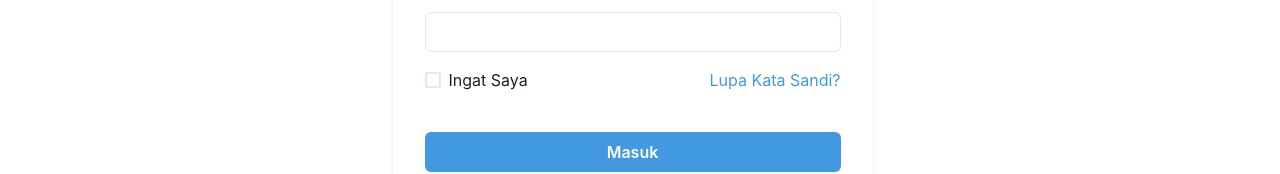
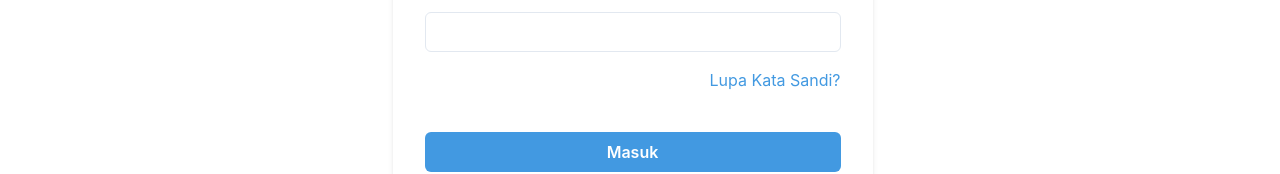
Before and after one commit to nabilaba/pusatngoding, a React (Create React App) app in the folder Frontend/: page /masuk in a window 1280 px wide. Shown: the part 347-521 px from the top of the page. Built offline with nearby package versions, Linux system fonts and the light colour scheme.

Commit message:
feat: Membuat login state disimpan ke localStorage

```diff
--- a/Frontend/src/api/API.js
+++ b/Frontend/src/api/API.js
@@ -1,4 +1,4 @@
-exports.BASE_URL = "http://localhost:8000"
-exports.ADMIN = exports.BASE_URL + "/admin"
-exports.MENTOR = exports.BASE_URL + "/mentor"
-exports.SISWA = exports.BASE_URL + "/siswa"
+exports.BASE_URL = "https://final-project-api-kel77.herokuapp.com";
+exports.ADMIN = exports.BASE_URL + "/admin";
+exports.MENTOR = exports.BASE_URL + "/mentor";
+exports.SISWA = exports.BASE_URL + "/siswa";
--- a/Frontend/src/components/Navbar.js
+++ b/Frontend/src/components/Navbar.js
@@ -70,6 +70,7 @@ export default function Navbar() {
   const HandleLogOut = () => {
     setIsLoggedOut();
     setLoggedAs("");
+    useLoginState.persist.clearStorage();
     navigate("/");
   };
 
--- a/Frontend/src/routes/dashboard/siswa/Siswa.js
+++ b/Frontend/src/routes/dashboard/siswa/Siswa.js
@@ -15,13 +15,12 @@ import {
   Icon,
   Stack,
 } from "@chakra-ui/react";
-import { useEffect, useState } from "react";
+import { useEffect } from "react";
 import { StarIcon, SearchIcon } from "@chakra-ui/icons";
 import { FaChalkboardTeacher, FaDollarSign } from "react-icons/fa";
 import { Link as LinkTo } from "react-router-dom";
 import { MENTOR } from "../../../api/API";
 import useSiswa from "../../../zustand/todoSiswa";
-import axios from "axios";
 
 export default function Siswa() {
   const { mentor, setMentor } = useSiswa();
--- a/Frontend/src/routes/login/Login.js
+++ b/Frontend/src/routes/login/Login.js
@@ -7,7 +7,6 @@ import {
   FormControl,
   FormLabel,
   Input,
-  Checkbox,
   Stack,
   Link,
   Button,
@@ -88,9 +87,8 @@ export default function Login() {
             <Stack
               direction={{ base: "column", sm: "row" }}
               align={"start"}
-              justify={"space-between"}
+              justify={"end"}
             >
-              <Checkbox mr={32}>Ingat Saya</Checkbox>
               <Link
                 color={useColorModeValue("accentLight.400", "accentDark.400")}
               >
--- a/Frontend/src/zustand/todoLogin.js
+++ b/Frontend/src/zustand/todoLogin.js
@@ -1,14 +1,20 @@
 import create from "zustand";
-import { devtools } from "zustand/middleware";
+import { devtools, persist } from "zustand/middleware";
 
 const useLoginState = create(
+  persist(
     devtools((set, get) => ({
       isLoggedIn: false,
       loggedAs: "",
       setIsLoggedIn: () => set({ isLoggedIn: true }),
       setIsLoggedOut: () => set({ isLoggedIn: false }),
       setLoggedAs: (user) => set({ loggedAs: user }),
-  }))
+    })),
+    {
+      name: "client",
+      getStorage: () => localStorage
+    }
+  )
 );
 
 export default useLoginState;
```
Lines whose indentation alone changed are shown as unchanged.
